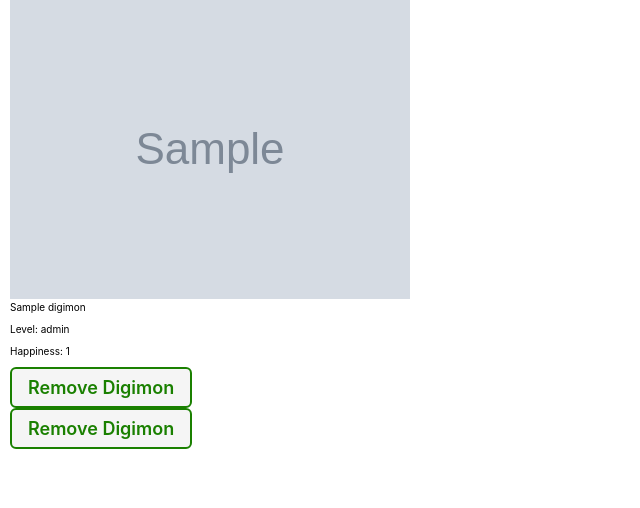
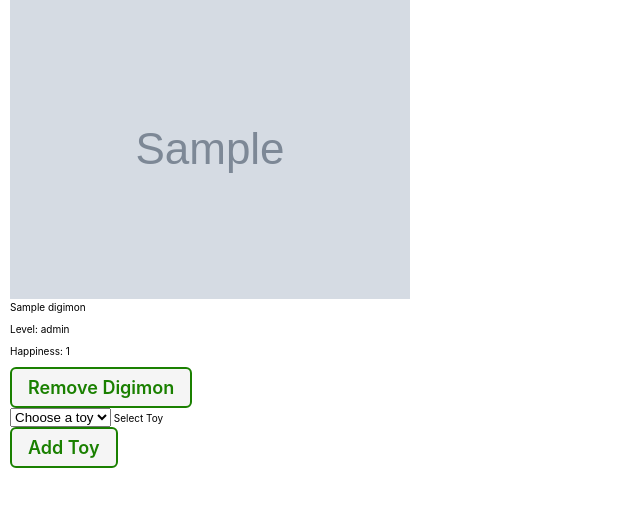
Before and after one commit to Tanisha-png/digiworld, a Django app: page /user/1/digifarm/ in a window 1280 px wide. Shown: the part 56-564 px from the top of the page, without its empty margins (0-640 px from the left). Run offline with Django 5.2, Linux system fonts and the light colour scheme; a user stored in the database is signed in; tables that the repository leaves empty hold one stand-in row (values such as "Sample post"); grey boxes marked "Sample" are stand-in pictures.

Commit message:
add asssociate toy

```diff
--- a/main_app/templates/base.html
+++ b/main_app/templates/base.html
@@ -45,5 +45,11 @@
       </nav>
     </header>
     <main>{% block content %} {% endblock %}</main>
+    <script>
+      document.addEventListener('DOMContentLoaded', function() {
+        var elems = document.querySelectorAll('select');
+        var instances = M.FormSelect.init(elems);
+      });
+    </script>
   </body>
 </html>
--- a/main_app/templates/digimon/digifarm.html
+++ b/main_app/templates/digimon/digifarm.html
@@ -30,13 +30,22 @@
             <button type="submit" class="btn submit">Remove Digimon</button>
           </form>
           <form
-          action="{% url 'associate-toy' toy.id digimon.id %}"
+          action="{% url 'associate-toy' digimon.id %}"
           method="post"
             class="subsection-content"
             autocomplete="off"
           >
             {% csrf_token %}
-            <button type="submit" class="btn submit">Remove Digimon</button>
+            <div class="input-field">
+              <select name="toy_id" required>
+                <option value="" disabled selected>Choose a toy</option>
+                {% for toy in toys %}
+                <option value="{{ toy.id }}">{{ toy.name }}</option>
+                {% endfor %}
+              </select>
+              <label>Select Toy</label>
+            </div>
+            <button type="submit" class="btn submit">Add Toy</button>
           </form>
           {% endif %}
         </div>
--- a/main_app/urls.py
+++ b/main_app/urls.py
@@ -17,7 +17,7 @@ urlpatterns = [
   path('toys/<int:pk>/', views.ToyDetail.as_view(), name='toy-detail'),
   path('toys/<int:pk>/update/', views.ToyUpdate.as_view(), name = 'toy-update'),
   path('toys/<int:pk>/delete/', views.ToyDelete.as_view(), name = 'toy-delete'),
-  path('digimon/<int:digimon_id>/associate_toy/<int:toy_id>/', views.associate_toy, name='associate_toy'),
+  path('digimon/<int:digimon_id>/associate-toy/', views.associate_toy, name='associate-toy'),
   path('digimon/<int:digimon_id>/remove-toy/<int:toy_id>/', views.remove_toy, name='remove-toy'),
   path('accounts/signup/', views.signup, name='signup'),
 ]
--- a/main_app/views.py
+++ b/main_app/views.py
@@ -69,9 +69,11 @@ def remove_digimon(request, user_id, digimon_id):
 def digifarm(request, user_id ):
     user = User.objects.get(id=user_id)
     digifarm = user.digimon.all()
+    toys = Toy.objects.all()
     return render(request, 'digimon/digifarm.html', {
         'digifarm': digifarm,
-        'user': user
+        'user': user,
+        'toys': toys
     })
 
 # def remove_toy(request, cat_id, toy_id):
@@ -110,9 +112,14 @@ class ToyDelete(LoginRequiredMixin, DeleteView):
     model = Toy
     success_url = '/toys/'
 
-def associate_toy(request,digimon_id, toy_id):
-    Digimon.objects.get(id=digimon_id).toys.add(toy_id)
-    return redirect('digifarm', digimon_id=digimon_id, toy_id=toy_id)
+def associate_toy(request, digimon_id):
+    if request.method == 'POST':
+        toy_id = request.POST.get('toy_id')
+        digimon = get_object_or_404(Digimon, id=digimon_id)
+        toy = get_object_or_404(Toy, id=toy_id)
+        digimon.toys.add(toy)
+        return redirect('digifarm', user_id=request.user.id)
+    return redirect('digifarm', user_id=request.user.id)
 
 def remove_toy(request, digimon_id, toy_id):
     Digimon.objects.get(id=digimon_id).toys.remove(toy_id)
```
